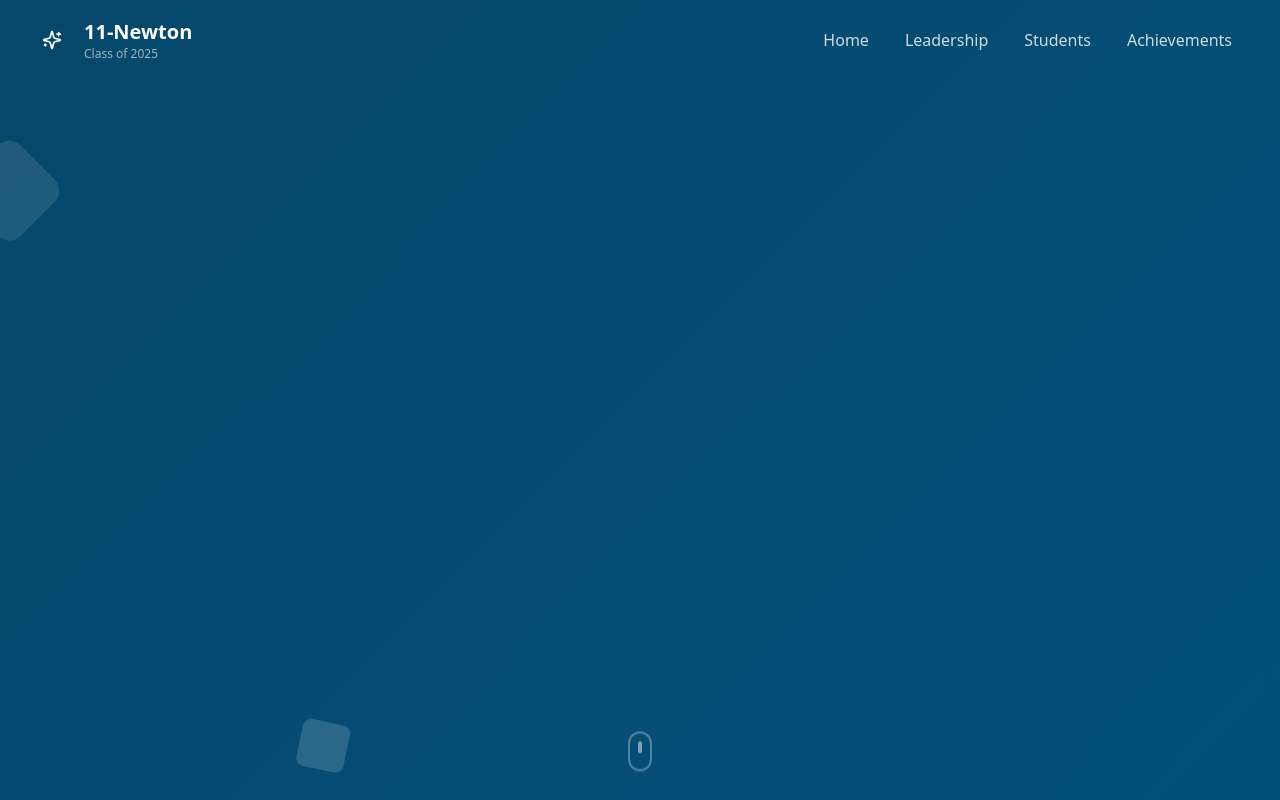
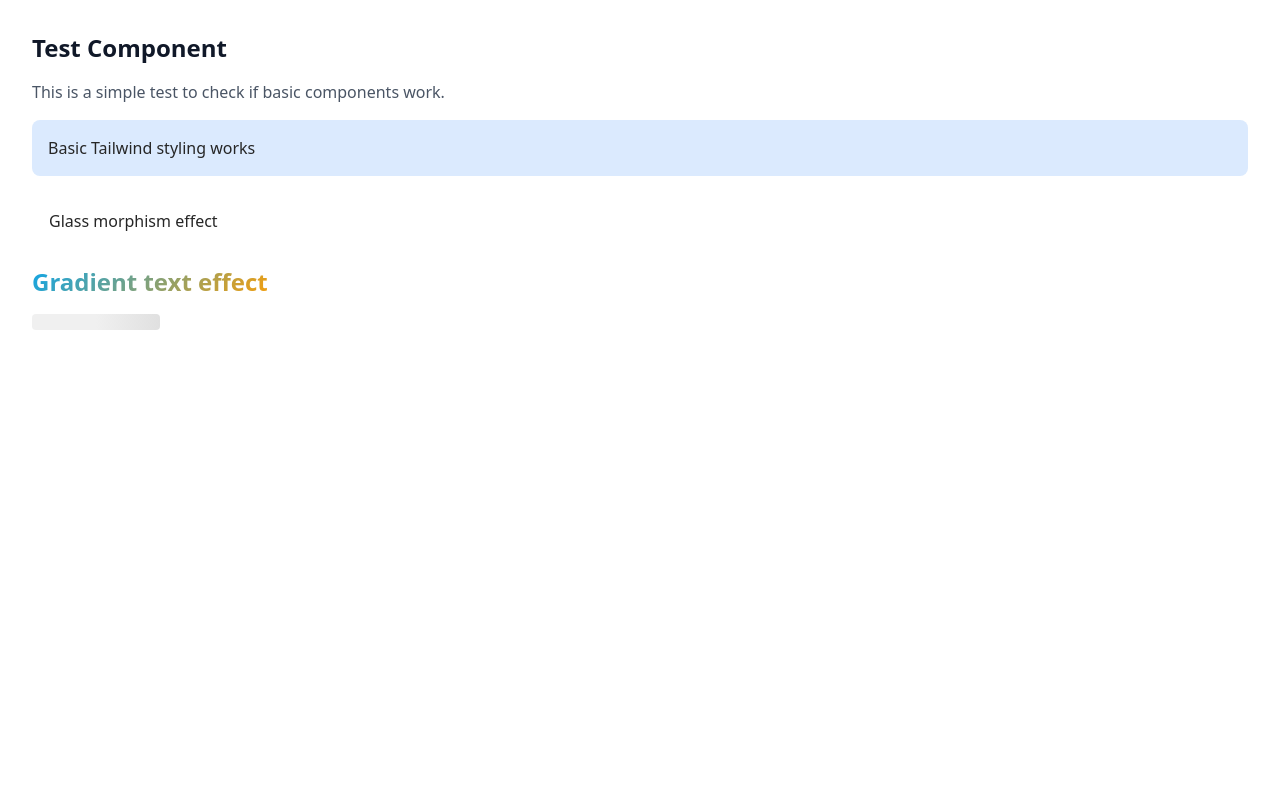
Before and after one commit to walaywashere/class-11-newton-website, a React (Vite) app: page / in a window 1280 px wide. Shown: the top 800 px of the page. Built offline with nearby package versions, Linux system fonts and the light colour scheme; the HTML template or start-up script is replaced by a standard one.

Commit message:
Checkpoint before follow-up message

```diff
--- a/src/App.jsx
+++ b/src/App.jsx
@@ -3,6 +3,7 @@ import { AnimatePresence, motion } from 'framer-motion';
 import { Sparkles } from 'lucide-react';
 import ErrorBoundary from './components/ErrorBoundary';
 import LoadingSpinner from './components/LoadingSpinner';
+import TestComponent from './components/TestComponent';
 import Preloader from './components/preloader';
 import Navbar from './components/navbar';
 import HomePage from './components/homepage';
@@ -19,7 +20,7 @@ function App() {
   useEffect(() => {
     const timer = setTimeout(() => {
       setIsLoading(false);
-    }, 2500);
+    }, 1000); // Shorter loading time for testing
 
     return () => clearTimeout(timer);
   }, []);
@@ -44,6 +45,12 @@ function App() {
             >
               Skip to main content
             </a>
+
+            {/* Test Component Only */}
+            <TestComponent />
+
+            {/* Commented out other components for testing */}
+            {/*
             <Navbar />
             <main id="main-content">
               <HomePage />
@@ -70,6 +77,7 @@ function App() {
                 </div>
               </div>
             </footer>
+            */}
           </div>
         </motion.div>
       )}
--- /dev/null
+++ b/src/components/TestComponent.jsx
@@ -0,0 +1,29 @@
+import React from 'react';
+
+const TestComponent = () => {
+  return (
+    <div className="p-8 bg-white">
+      <h1 className="text-2xl font-bold text-gray-900 mb-4">Test Component</h1>
+      <p className="text-gray-600">This is a simple test to check if basic components work.</p>
+
+      {/* Test basic Tailwind classes */}
+      <div className="mt-4 p-4 bg-blue-100 rounded-lg">
+        <p>Basic Tailwind styling works</p>
+      </div>
+
+      {/* Test custom CSS classes */}
+      <div className="mt-4 p-4 glass rounded-lg">
+        <p>Glass morphism effect</p>
+      </div>
+
+      <div className="mt-4">
+        <span className="gradient-text text-2xl font-bold">Gradient text effect</span>
+      </div>
+
+      {/* Test skeleton */}
+      <div className="mt-4 skeleton h-4 w-32 rounded"></div>
+    </div>
+  );
+};
+
+export default TestComponent;
```
